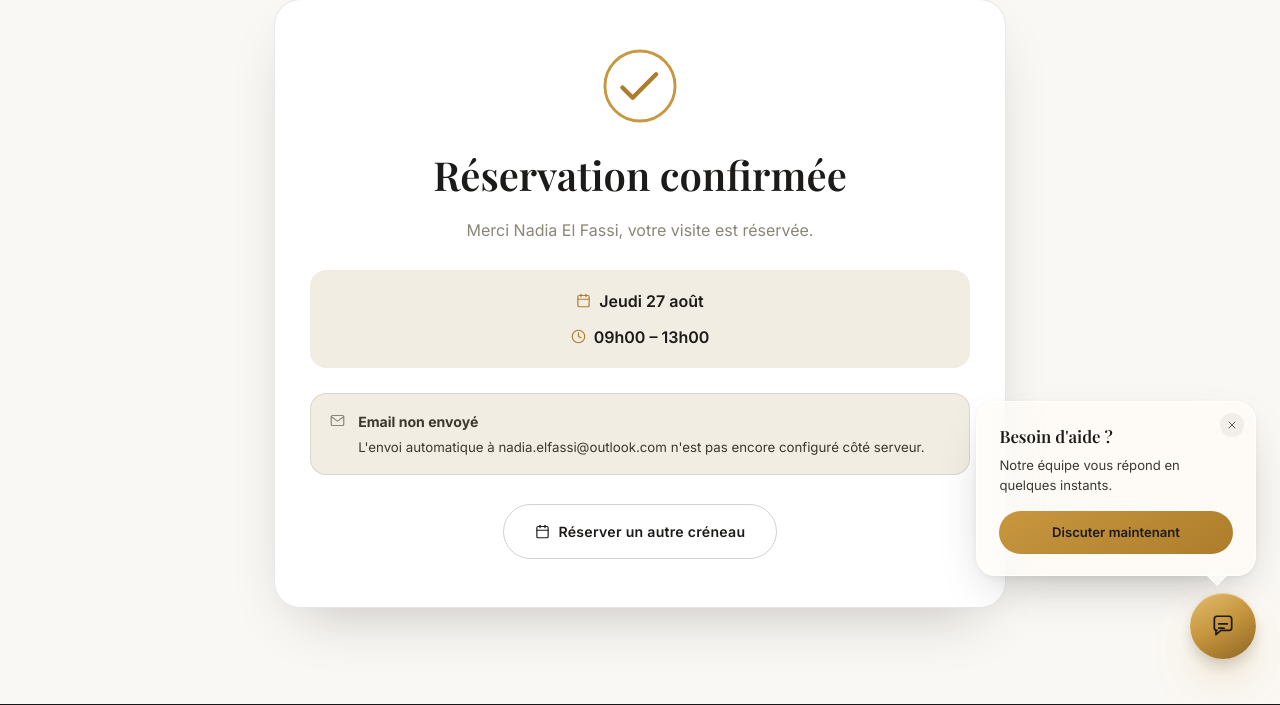
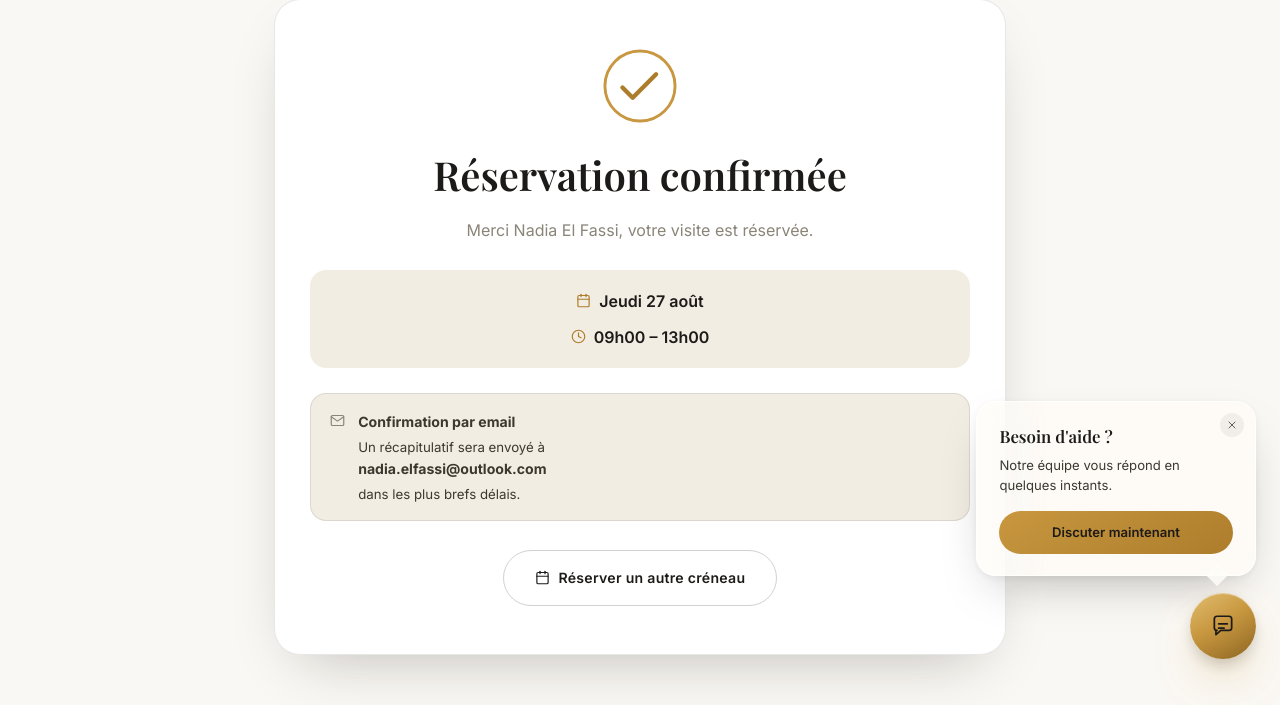
Before and after one commit to SalmaSpace/Ascale, a Flask app: page /reservation/confirmee/1 in a window 1280 px wide. Shown: the part 117-822 px from the top of the page. Run offline with Flask 3, Linux system fonts and the light colour scheme.

Commit message:
fix: message confirmation reservation - remplace erreur technique par message client neutre
Le template affichait 'Email non envoyé - n'est pas encore configuré côté serveur'
visible du client. Remplacé par 'Un récapitulatif sera envoyé dans les plus brefs délais'
dans les deux cas (email envoyé ou non). Enrichi .env.example avec instructions Gmail
App Password complètes.

```diff
--- a/templates/reservation_confirmee.html
+++ b/templates/reservation_confirmee.html
@@ -22,16 +22,16 @@
             <div class="pub-notif pub-notif-reelle">
                 <i data-feather="mail" class="pub-icon-sm"></i>
                 <div>
-                    <strong>Email envoyé</strong>
-                    <p>Un email de confirmation a été envoyé à {{ reservation.client_email }}.</p>
+                    <strong>Email de confirmation envoyé</strong>
+                    <p>Un récapitulatif a été envoyé à <strong>{{ reservation.client_email }}</strong>.</p>
                 </div>
             </div>
             {% else %}
             <div class="pub-notif pub-notif-attente">
                 <i data-feather="mail" class="pub-icon-sm"></i>
                 <div>
-                    <strong>Email non envoyé</strong>
-                    <p>L'envoi automatique à {{ reservation.client_email }} n'est pas encore configuré côté serveur.</p>
+                    <strong>Confirmation par email</strong>
+                    <p>Un récapitulatif sera envoyé à <strong>{{ reservation.client_email }}</strong> dans les plus brefs délais.</p>
                 </div>
             </div>
             {% endif %}
```
Also changed, not shown: 1 other file.
